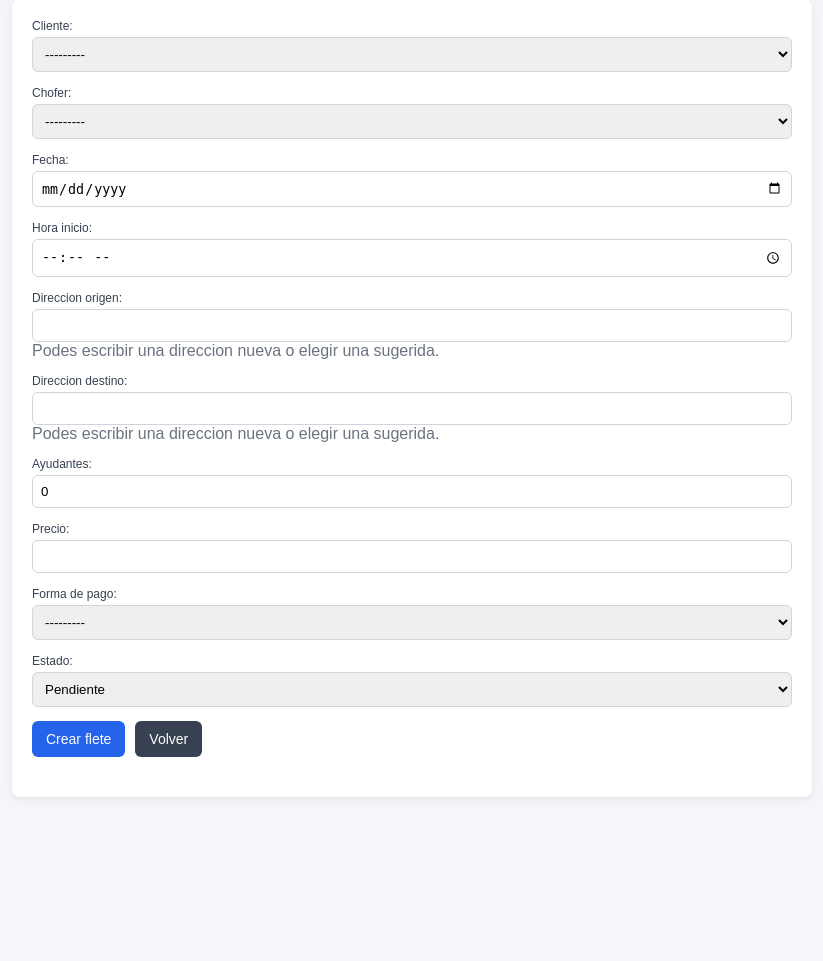
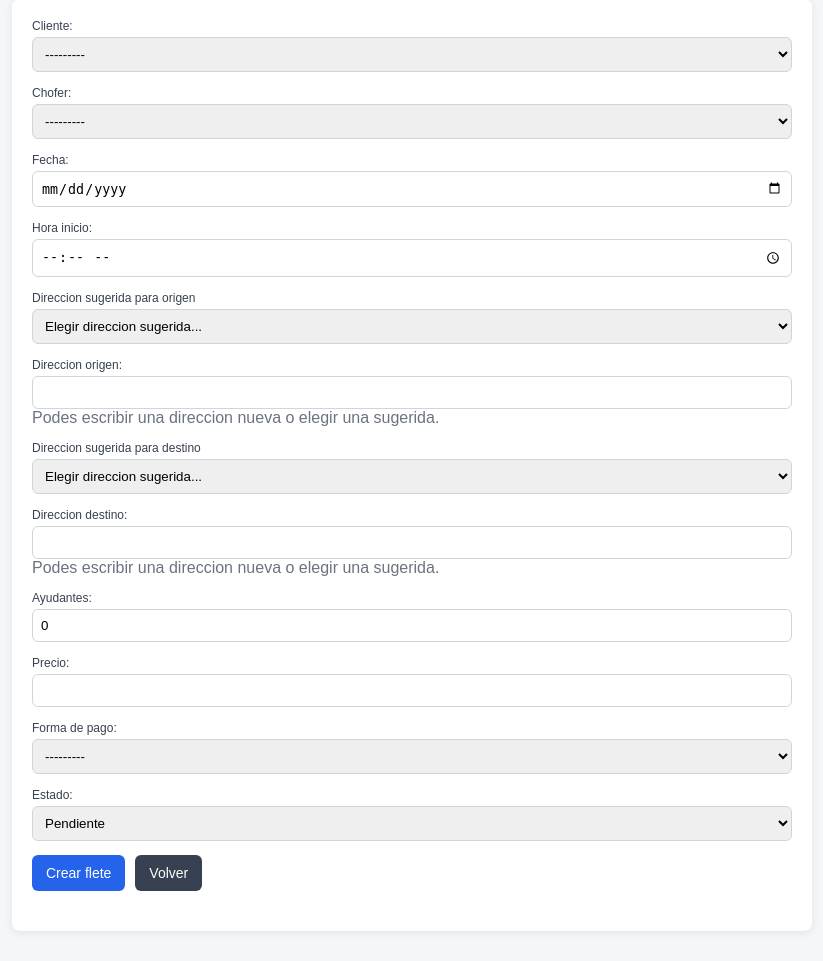
Before and after one commit to herreragustin/sistema-fletes, a Django app: page /fletes/nuevo/ in a window 1280 px wide. Shown: the part 145-1106 px from the top of the page, without its empty margins (18-841 px from the left). Before the commit the page ends 902 px from the top, so only its background shows below. Run offline with Django 5.2, Linux system fonts and the light colour scheme; data that the repository does not hold is empty.

Commit message:
Mejoro desplegables de direcciones sugeridas

```diff
--- a/core/forms.py
+++ b/core/forms.py
@@ -56,8 +56,6 @@ class FleteForm(forms.ModelForm):
 
         self.fields["cliente"].queryset = cliente_qs.order_by("nombre")
         self.fields["chofer"].queryset = chofer_qs.order_by("nombre")
-        self.fields["direccion_origen"].widget.attrs["list"] = "direcciones_cliente"
-        self.fields["direccion_destino"].widget.attrs["list"] = "direcciones_cliente"
 
     class Meta:
         model = Flete
--- a/core/templates/core/base_panel.html
+++ b/core/templates/core/base_panel.html
@@ -85,6 +85,10 @@
 
         form.formulario-principal p {
             margin: 0 0 14px;
+        }
+
+        .campo-auxiliar {
+            margin: 0 0 8px;
         }
 
         form.formulario-principal input,
--- a/core/templates/core/formulario_flete.html
+++ b/core/templates/core/formulario_flete.html
@@ -35,11 +35,25 @@
         {{ form.hora_inicio }}
         {% if form.hora_inicio.errors %}{{ form.hora_inicio.errors }}{% endif %}
     </p>
+    <p class="campo-auxiliar">
+        <label for="selector_origen">Direccion sugerida para origen</label>
+        <select id="selector_origen">
+            <option value="">Elegir direccion sugerida...</option>
+            <option value="__otra__">Otra direccion...</option>
+        </select>
+    </p>
     <p>
         {{ form.direccion_origen.label_tag }}
         {{ form.direccion_origen }}
         <span class="muted">Podes escribir una direccion nueva o elegir una sugerida.</span>
         {% if form.direccion_origen.errors %}{{ form.direccion_origen.errors }}{% endif %}
+    </p>
+    <p class="campo-auxiliar">
+        <label for="selector_destino">Direccion sugerida para destino</label>
+        <select id="selector_destino">
+            <option value="">Elegir direccion sugerida...</option>
+            <option value="__otra__">Otra direccion...</option>
+        </select>
     </p>
     <p>
         {{ form.direccion_destino.label_tag }}
@@ -47,8 +61,6 @@
         <span class="muted">Podes escribir una direccion nueva o elegir una sugerida.</span>
         {% if form.direccion_destino.errors %}{{ form.direccion_destino.errors }}{% endif %}
     </p>
-
-    <datalist id="direcciones_cliente"></datalist>
 
     <p>
         {{ form.ayudantes.label_tag }}
@@ -82,25 +94,65 @@
     const clienteSelect = document.getElementById("id_cliente");
     const origenInput = document.getElementById("id_direccion_origen");
     const destinoInput = document.getElementById("id_direccion_destino");
-    const datalist = document.getElementById("direcciones_cliente");
+    const origenSelect = document.getElementById("selector_origen");
+    const destinoSelect = document.getElementById("selector_destino");
     const baseDireccionesUrl = "{% url 'direcciones_cliente' 0 %}";
+    const opcionOtra = "__otra__";
 
-    if (!clienteSelect || !origenInput || !destinoInput || !datalist) {
+    if (!clienteSelect || !origenInput || !destinoInput || !origenSelect || !destinoSelect) {
         return;
     }
 
-    const llenarOpciones = (direcciones) => {
-        datalist.innerHTML = "";
+    const llenarOpciones = (select, direcciones) => {
+        select.innerHTML = "";
+
+        const placeholder = document.createElement("option");
+        placeholder.value = "";
+        placeholder.textContent = "Elegir direccion sugerida...";
+        select.appendChild(placeholder);
 
         direcciones.forEach((direccion) => {
             const option = document.createElement("option");
             option.value = direccion;
-            datalist.appendChild(option);
+            option.textContent = direccion;
+            select.appendChild(option);
         });
+
+        const otra = document.createElement("option");
+        otra.value = opcionOtra;
+        otra.textContent = "Otra direccion...";
+        select.appendChild(otra);
+    };
+
+    const sincronizarSelector = (select, input) => {
+        const valor = (input.value || "").trim();
+
+        if (!valor) {
+            select.value = "";
+            return;
+        }
+
+        const existe = Array.from(select.options).some((option) => option.value === valor);
+        select.value = existe ? valor : opcionOtra;
+    };
+
+    const actualizarDireccion = (select, input) => {
+        if (select.value === opcionOtra) {
+            input.value = "";
+            input.focus();
+            return;
+        }
+
+        if (select.value) {
+            input.value = select.value;
+        }
     };
 
     const cargarDirecciones = async (clienteId) => {
-        llenarOpciones([]);
+        llenarOpciones(origenSelect, []);
+        llenarOpciones(destinoSelect, []);
+        sincronizarSelector(origenSelect, origenInput);
+        sincronizarSelector(destinoSelect, destinoInput);
 
         if (!clienteId) {
             return;
@@ -113,12 +165,19 @@
             }
             const data = await response.json();
             const direcciones = Array.isArray(data.direcciones) ? data.direcciones : [];
-            llenarOpciones(direcciones);
+            llenarOpciones(origenSelect, direcciones);
+            llenarOpciones(destinoSelect, direcciones);
+            sincronizarSelector(origenSelect, origenInput);
+            sincronizarSelector(destinoSelect, destinoInput);
         } catch (error) {
             console.error("No se pudieron cargar las direcciones del cliente.", error);
         }
     };
 
+    origenSelect.addEventListener("change", () => actualizarDireccion(origenSelect, origenInput));
+    destinoSelect.addEventListener("change", () => actualizarDireccion(destinoSelect, destinoInput));
+    origenInput.addEventListener("input", () => sincronizarSelector(origenSelect, origenInput));
+    destinoInput.addEventListener("input", () => sincronizarSelector(destinoSelect, destinoInput));
     clienteSelect.addEventListener("change", () => cargarDirecciones(clienteSelect.value));
     cargarDirecciones(clienteSelect.value);
 })();
```
